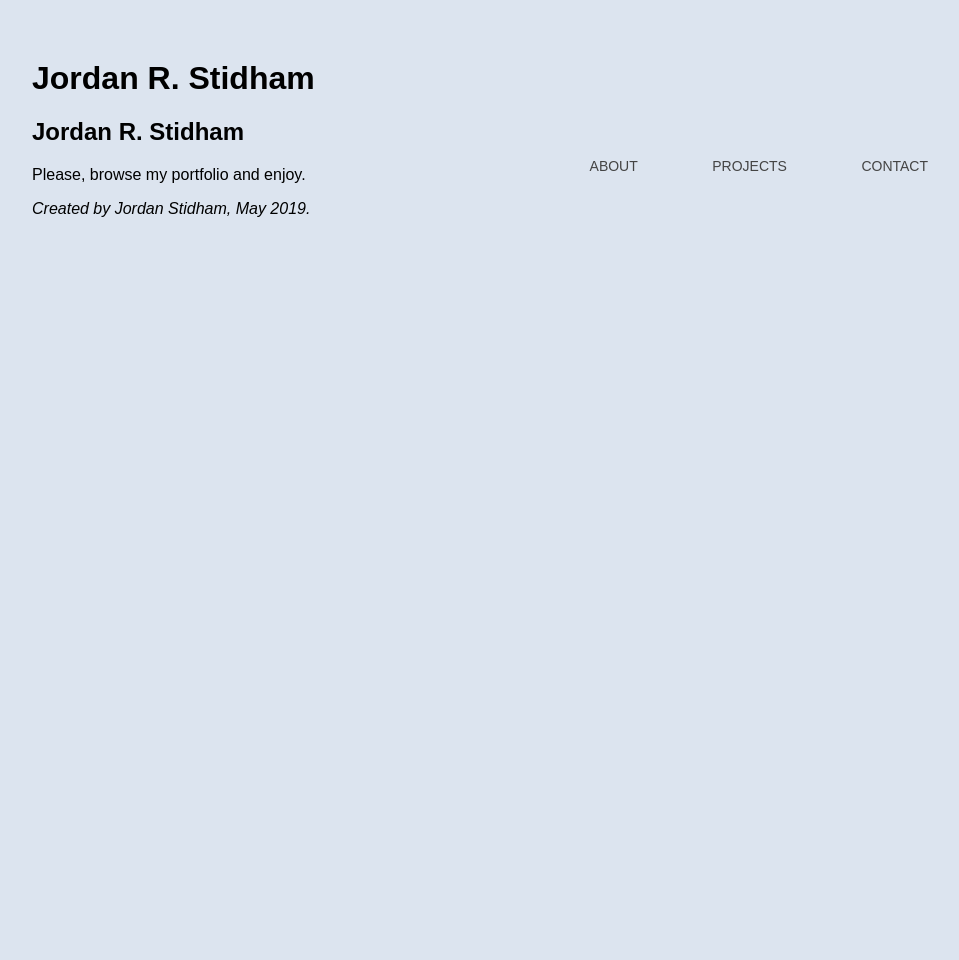
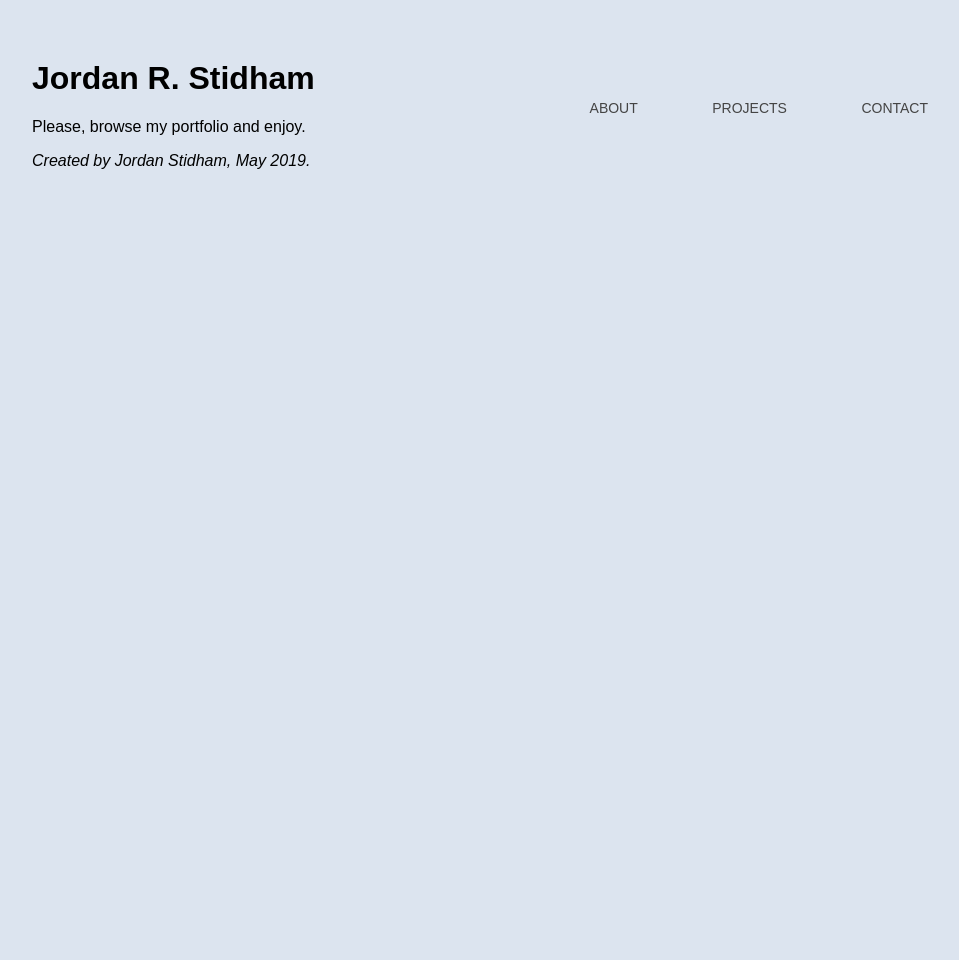
Before and after one commit to jordanstidham/PORTFOLIO, a Jekyll site: the page built from README.md, in a window 1280 px wide. Shown: the whole page, without its empty margins (160-1119 px from the left). Built offline with Jekyll 4.4.1, drawn with Linux system fonts in a browser that asks for light colours; our own code applies the rules of GitHub Pages for plain Markdown files.

Commit message:
Update default.html

```diff
--- a/_layouts/default.html
+++ b/_layouts/default.html
@@ -6,7 +6,6 @@
 	</head>
 	<body>
 		<header>
-			<h1>Jordan R. Stidham</h1>
 		<ul class="navbar">
 	        	<li><a href="about.html">ABOUT</a></li>
         		<li><a href="projects.html">PROJECTS</a></li>
@@ -14,7 +13,7 @@
     		</ul>
 		</header>
    		<div class="blurb">
-        		<h2>Jordan R. Stidham</h2>
+        		<h1>Jordan R. Stidham</h1>
 			<p>Please, browse my portfolio and enjoy.</p>
     		</div><!-- /.blurb -->
 <address>Created by Jordan Stidham, May 2019.</address>
```
